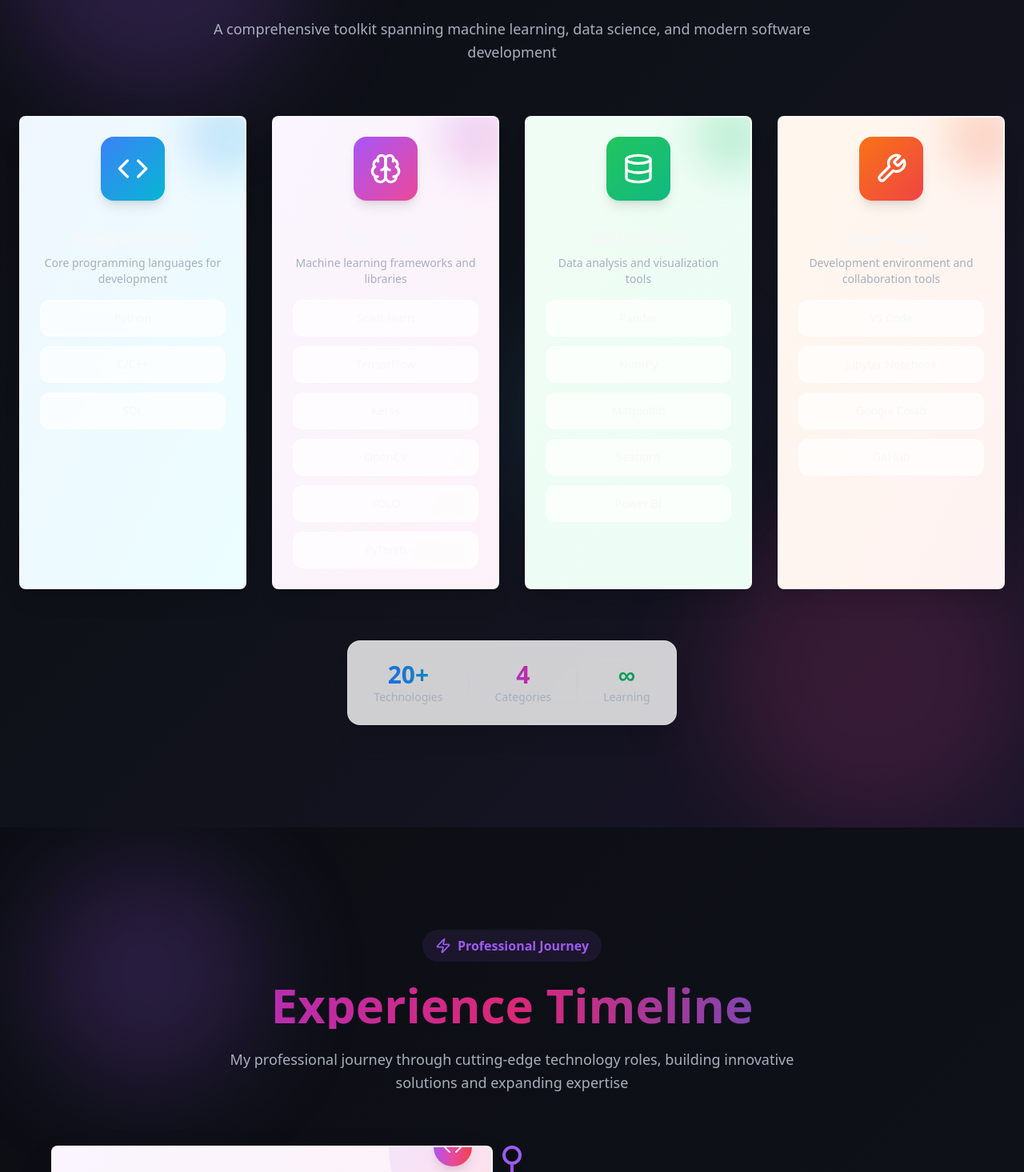
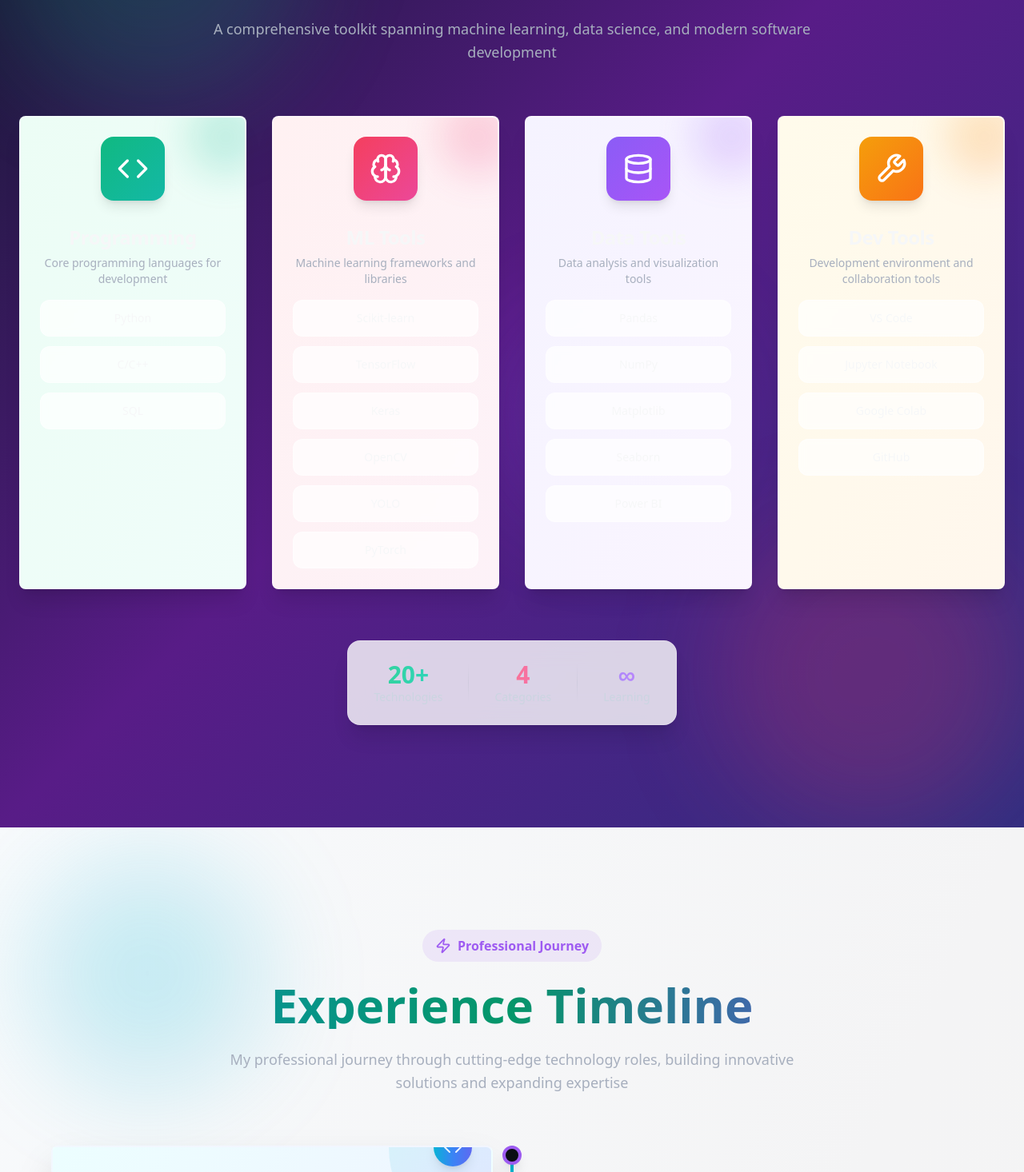
Before and after one commit to hammadfarooq-ai/hammad-farooq-portfolio, a React (Vite) app: page / in a window 1280 px wide. Shown: the part 2910-4376 px from the top of the page at 80% size. Built offline with nearby package versions, Linux system fonts and the light colour scheme.

Commit message:
Refactor sections color and design
Updated the color and design of the 'Experience', 'Certificates', 'Let's Connect', and 'Skills' sections.

```diff
--- a/src/components/Certifications.tsx
+++ b/src/components/Certifications.tsx
@@ -8,8 +8,8 @@ const certifications = [
     issuer: "Microsoft",
     description: "Professional certification in AI and machine learning engineering practices",
     icon: "🚀",
-    color: "from-blue-500 to-cyan-500",
-    bgColor: "from-blue-50 to-cyan-50",
+    color: "from-sky-500 to-blue-500",
+    bgColor: "from-sky-50 to-blue-50",
     certificateUrl: "https://www.coursera.org/account/accomplishments/professional-cert/QFL9NO24AM7X",
     level: "Professional",
     featured: true
@@ -19,8 +19,8 @@ const certifications = [
     issuer: "University of Michigan",
     description: "Comprehensive specialization covering statistical analysis and data science with Python",
     icon: "📊",
-    color: "from-purple-500 to-pink-500",
-    bgColor: "from-purple-50 to-pink-50",
+    color: "from-fuchsia-500 to-pink-500",
+    bgColor: "from-fuchsia-50 to-pink-50",
     certificateUrl: "https://www.coursera.org/account/accomplishments/specialization/AXVDK22Y3XT4",
     level: "Specialization",
     featured: true
@@ -30,8 +30,8 @@ const certifications = [
     issuer: "Google",
     description: "Professional certification covering data analysis techniques, tools, and best practices",
     icon: "📈",
-    color: "from-green-500 to-emerald-500",
-    bgColor: "from-green-50 to-emerald-50",
+    color: "from-lime-500 to-green-500",
+    bgColor: "from-lime-50 to-green-50",
     certificateUrl: "https://youtube.com/shorts/VDr08j2OlEM?si=E8Nl6Hip42GHiXfr",
     level: "Professional",
     featured: true
@@ -87,11 +87,11 @@ const Certifications = () => {
   const otherCerts = certifications.filter(cert => !cert.featured);
 
   return (
-    <section id="certifications" className="py-32 bg-gradient-hero relative overflow-hidden">
+    <section id="certifications" className="py-32 bg-gradient-to-br from-indigo-50 via-purple-50 to-pink-50 dark:from-indigo-900/30 dark:via-purple-900/30 dark:to-pink-900/30 relative overflow-hidden">
       {/* Background decorative elements */}
-      <div className="absolute top-0 right-0 w-96 h-96 bg-primary/20 rounded-full blur-3xl animate-float"></div>
-      <div className="absolute bottom-0 left-0 w-80 h-80 bg-secondary/15 rounded-full blur-3xl animate-float" style={{animationDelay: '1.5s'}}></div>
-      <div className="absolute top-1/3 left-1/3 w-72 h-72 bg-tertiary/10 rounded-full blur-3xl animate-float" style={{animationDelay: '2.5s'}}></div>
+      <div className="absolute top-0 right-0 w-96 h-96 bg-sky-500/20 rounded-full blur-3xl animate-float"></div>
+      <div className="absolute bottom-0 left-0 w-80 h-80 bg-fuchsia-500/20 rounded-full blur-3xl animate-float" style={{animationDelay: '1.5s'}}></div>
+      <div className="absolute top-1/3 left-1/3 w-72 h-72 bg-lime-500/20 rounded-full blur-3xl animate-float" style={{animationDelay: '2.5s'}}></div>
 
       <div className="container mx-auto px-6 relative z-10">
         <div className="text-center mb-16">
@@ -99,7 +99,7 @@ const Certifications = () => {
             <Shield className="h-5 w-5 text-primary" />
             <span className="text-primary font-semibold">Verified Credentials</span>
           </div>
-          <h2 className="text-4xl md:text-6xl font-bold mb-6 bg-gradient-to-r from-amber-600 via-orange-600 to-red-600 bg-clip-text text-transparent">
+          <h2 className="text-4xl md:text-6xl font-bold mb-6 bg-gradient-to-r from-sky-600 via-fuchsia-600 to-lime-600 bg-clip-text text-transparent">
             Certifications & Achievements
           </h2>
           <p className="text-lg text-muted-foreground max-w-3xl mx-auto leading-relaxed">
--- a/src/components/Contact.tsx
+++ b/src/components/Contact.tsx
@@ -8,8 +8,8 @@ const contactMethods = [
     label: "Email",
     value: "hammadfarooq470@gmail.com",
     href: "mailto:hammadfarooq470@gmail.com",
-    color: "from-blue-500 to-cyan-500",
-    bgColor: "from-blue-50 to-cyan-50",
+    color: "from-teal-500 to-cyan-500",
+    bgColor: "from-teal-50 to-cyan-50",
     description: "Let's discuss your next project"
   },
   {
@@ -17,8 +17,8 @@ const contactMethods = [
     label: "Phone",
     value: "+92 3450710970",
     href: "tel:+923450710970",
-    color: "from-green-500 to-emerald-500",
-    bgColor: "from-green-50 to-emerald-50",
+    color: "from-lime-500 to-green-500",
+    bgColor: "from-lime-50 to-green-50",
     description: "Available for direct conversations"
   },
   {
@@ -26,8 +26,8 @@ const contactMethods = [
     label: "Location",
     value: "Lahore, Pakistan",
     href: "#",
-    color: "from-purple-500 to-pink-500",
-    bgColor: "from-purple-50 to-pink-50",
+    color: "from-rose-500 to-pink-500",
+    bgColor: "from-rose-50 to-pink-50",
     description: "Open to remote opportunities"
   }
 ];
@@ -64,12 +64,12 @@ const socialLinks = [
 
 const Contact = () => {
   return (
-    <section id="contact" className="py-32 bg-gradient-hero relative overflow-hidden">
+    <section id="contact" className="py-32 bg-gradient-to-br from-gray-900 via-slate-800 to-zinc-900 text-white relative overflow-hidden">
       {/* Background decorative elements */}
-      <div className="absolute top-0 left-0 w-96 h-96 bg-primary/20 rounded-full blur-3xl animate-float"></div>
-      <div className="absolute bottom-0 right-0 w-80 h-80 bg-secondary/15 rounded-full blur-3xl animate-float" style={{animationDelay: '2s'}}></div>
-      <div className="absolute top-1/2 left-1/3 w-64 h-64 bg-tertiary/10 rounded-full blur-3xl animate-float" style={{animationDelay: '1s'}}></div>
-      <div className="absolute bottom-1/4 right-1/3 w-72 h-72 bg-accent/15 rounded-full blur-3xl animate-float" style={{animationDelay: '3s'}}></div>
+      <div className="absolute top-0 left-0 w-96 h-96 bg-teal-500/20 rounded-full blur-3xl animate-float"></div>
+      <div className="absolute bottom-0 right-0 w-80 h-80 bg-lime-500/20 rounded-full blur-3xl animate-float" style={{animationDelay: '2s'}}></div>
+      <div className="absolute top-1/2 left-1/3 w-64 h-64 bg-rose-500/20 rounded-full blur-3xl animate-float" style={{animationDelay: '1s'}}></div>
+      <div className="absolute bottom-1/4 right-1/3 w-72 h-72 bg-purple-500/20 rounded-full blur-3xl animate-float" style={{animationDelay: '3s'}}></div>
 
       <div className="container mx-auto px-6 relative z-10">
         <div className="text-center mb-16">
@@ -77,10 +77,10 @@ const Contact = () => {
             <Heart className="h-5 w-5 text-primary animate-pulse" />
             <span className="text-primary font-semibold">Let's Connect</span>
           </div>
-          <h2 className="text-4xl md:text-6xl font-bold mb-6 bg-gradient-to-r from-blue-600 via-purple-600 to-pink-600 bg-clip-text text-transparent">
+          <h2 className="text-4xl md:text-6xl font-bold mb-6 bg-gradient-to-r from-teal-400 via-lime-400 to-rose-400 bg-clip-text text-transparent">
             Let's Build Something Amazing
           </h2>
-          <p className="text-lg text-muted-foreground max-w-3xl mx-auto leading-relaxed">
+          <p className="text-lg text-gray-300 max-w-3xl mx-auto leading-relaxed">
             Ready to collaborate on cutting-edge AI/ML projects? Let's turn your vision into reality with innovative solutions
           </p>
         </div>
@@ -174,7 +174,7 @@ const Contact = () => {
 
           {/* Call to Action - Hero Style */}
           <div className="text-center">
-            <Card className="bg-gradient-to-br from-indigo-500 via-purple-500 to-pink-500 border-0 shadow-2xl hover:shadow-3xl transition-all duration-500 overflow-hidden relative group">
+            <Card className="bg-gradient-to-br from-teal-600 via-lime-600 to-rose-600 border-0 shadow-2xl hover:shadow-3xl transition-all duration-500 overflow-hidden relative group">
               {/* Animated background */}
               <div className="absolute inset-0 bg-gradient-to-r from-blue-600/20 via-purple-600/20 to-pink-600/20 animate-pulse"></div>
               <div className="absolute top-0 left-0 w-full h-1 bg-gradient-to-r from-yellow-400 via-pink-400 to-cyan-400"></div>
--- a/src/components/Experience.tsx
+++ b/src/components/Experience.tsx
@@ -16,8 +16,8 @@ const experiences = [
     ],
     skills: ["Python", "Algorithm Design", "Data Structures", "Problem Solving", "Software Development"],
     icon: Code,
-    gradient: "from-purple-500 via-pink-500 to-red-500",
-    bgGradient: "from-purple-50 via-pink-50 to-red-50"
+    gradient: "from-cyan-500 via-blue-500 to-indigo-500",
+    bgGradient: "from-cyan-50 via-blue-50 to-indigo-50"
   },
   {
     title: "Fellow",
@@ -33,8 +33,8 @@ const experiences = [
     ],
     skills: ["C++", "Data Structures", "Algorithms", "Competitive Programming", "Problem Solving", "LinkedIn Networking"],
     icon: Trophy,
-    gradient: "from-blue-500 via-cyan-500 to-teal-500",
-    bgGradient: "from-blue-50 via-cyan-50 to-teal-50"
+    gradient: "from-emerald-500 via-teal-500 to-green-500",
+    bgGradient: "from-emerald-50 via-teal-50 to-green-50"
   },
   {
     title: "Machine Learning Intern",
@@ -50,18 +50,18 @@ const experiences = [
     ],
     skills: ["Machine Learning", "Time Series", "Computer Vision", "Data Analysis", "Python"],
     icon: Sparkles,
-    gradient: "from-green-500 via-emerald-500 to-cyan-500",
-    bgGradient: "from-green-50 via-emerald-50 to-cyan-50"
+    gradient: "from-violet-500 via-purple-500 to-fuchsia-500",
+    bgGradient: "from-violet-50 via-purple-50 to-fuchsia-50"
   }
 ];
 
 const Experience = () => {
   return (
-    <section id="experience" className="py-32 bg-gradient-hero relative overflow-hidden">
+    <section id="experience" className="py-32 bg-gradient-to-br from-slate-50 via-zinc-100 to-stone-100 dark:from-zinc-900 dark:via-slate-900 dark:to-gray-900 relative overflow-hidden">
       {/* Background decorative elements */}
-      <div className="absolute top-10 left-10 w-72 h-72 bg-primary/20 rounded-full blur-3xl animate-float"></div>
-      <div className="absolute bottom-10 right-10 w-80 h-80 bg-secondary/15 rounded-full blur-3xl animate-float" style={{animationDelay: '1s'}}></div>
-      <div className="absolute top-1/2 right-1/4 w-64 h-64 bg-tertiary/10 rounded-full blur-3xl animate-float" style={{animationDelay: '3s'}}></div>
+      <div className="absolute top-10 left-10 w-72 h-72 bg-cyan-500/20 rounded-full blur-3xl animate-float"></div>
+      <div className="absolute bottom-10 right-10 w-80 h-80 bg-emerald-500/20 rounded-full blur-3xl animate-float" style={{animationDelay: '1s'}}></div>
+      <div className="absolute top-1/2 right-1/4 w-64 h-64 bg-violet-500/20 rounded-full blur-3xl animate-float" style={{animationDelay: '3s'}}></div>
 
       <div className="container mx-auto px-6 relative z-10">
         <div className="text-center mb-16">
@@ -69,7 +69,7 @@ const Experience = () => {
             <Zap className="h-5 w-5 text-primary" />
             <span className="text-primary font-semibold">Professional Journey</span>
           </div>
-          <h2 className="text-4xl md:text-6xl font-bold mb-6 bg-gradient-to-r from-purple-600 via-pink-600 to-blue-600 bg-clip-text text-transparent">
+          <h2 className="text-4xl md:text-6xl font-bold mb-6 bg-gradient-to-r from-cyan-600 via-emerald-600 to-violet-600 bg-clip-text text-transparent">
             Experience Timeline
           </h2>
           <p className="text-lg text-muted-foreground max-w-3xl mx-auto leading-relaxed">
@@ -80,7 +80,7 @@ const Experience = () => {
         {/* Timeline Layout */}
         <div className="relative max-w-6xl mx-auto">
           {/* Timeline line */}
-          <div className="absolute left-1/2 transform -translate-x-1/2 w-1 h-full bg-gradient-to-b from-purple-500 via-pink-500 to-blue-500 rounded-full hidden lg:block"></div>
+          <div className="absolute left-1/2 transform -translate-x-1/2 w-1 h-full bg-gradient-to-b from-cyan-500 via-emerald-500 to-violet-500 rounded-full hidden lg:block"></div>
 
           {experiences.map((exp, index) => {
             const IconComponent = exp.icon;
--- a/src/components/Skills.tsx
+++ b/src/components/Skills.tsx
@@ -6,43 +6,43 @@ const skillCategories = [
     title: "Programming",
     icon: Code,
     skills: ["Python", "C/C++", "SQL"],
-    color: "from-blue-500 to-cyan-500",
-    bgColor: "from-blue-50 to-cyan-50",
+    color: "from-emerald-500 to-teal-500",
+    bgColor: "from-emerald-50 to-teal-50",
     description: "Core programming languages for development"
   },
   {
     title: "ML Tools",
     icon: Brain,
     skills: ["Scikit-learn", "TensorFlow", "Keras", "OpenCV", "YOLO", "PyTorch"],
-    color: "from-purple-500 to-pink-500",
-    bgColor: "from-purple-50 to-pink-50",
+    color: "from-rose-500 to-pink-500",
+    bgColor: "from-rose-50 to-pink-50",
     description: "Machine learning frameworks and libraries"
   },
   {
     title: "Data Tools",
     icon: Database,
     skills: ["Pandas", "NumPy", "Matplotlib", "Seaborn", "Power BI"],
-    color: "from-green-500 to-emerald-500",
-    bgColor: "from-green-50 to-emerald-50",
+    color: "from-violet-500 to-purple-500",
+    bgColor: "from-violet-50 to-purple-50",
     description: "Data analysis and visualization tools"
   },
   {
     title: "Dev Tools",
     icon: Wrench,
     skills: ["VS Code", "Jupyter Notebook", "Google Colab", "GitHub"],
-    color: "from-orange-500 to-red-500",
-    bgColor: "from-orange-50 to-red-50",
+    color: "from-amber-500 to-orange-500",
+    bgColor: "from-amber-50 to-orange-50",
     description: "Development environment and collaboration tools"
   }
 ];
 
 const Skills = () => {
   return (
-    <section id="skills" className="py-32 bg-gradient-hero relative overflow-hidden">
+    <section id="skills" className="py-32 bg-gradient-to-br from-slate-900 via-purple-900 to-indigo-900 relative overflow-hidden">
       {/* Background decorative elements */}
-      <div className="absolute top-0 left-0 w-96 h-96 bg-primary/20 rounded-full blur-3xl animate-float"></div>
-      <div className="absolute bottom-0 right-0 w-96 h-96 bg-secondary/15 rounded-full blur-3xl animate-float" style={{animationDelay: '2s'}}></div>
-      <div className="absolute top-1/2 left-1/2 transform -translate-x-1/2 -translate-y-1/2 w-64 h-64 bg-tertiary/10 rounded-full blur-3xl animate-float" style={{animationDelay: '1s'}}></div>
+      <div className="absolute top-0 left-0 w-96 h-96 bg-emerald-500/20 rounded-full blur-3xl animate-float"></div>
+      <div className="absolute bottom-0 right-0 w-96 h-96 bg-rose-500/20 rounded-full blur-3xl animate-float" style={{animationDelay: '2s'}}></div>
+      <div className="absolute top-1/2 left-1/2 transform -translate-x-1/2 -translate-y-1/2 w-64 h-64 bg-violet-500/20 rounded-full blur-3xl animate-float" style={{animationDelay: '1s'}}></div>
 
       <div className="container mx-auto px-6 relative z-10">
         <div className="text-center mb-16">
@@ -50,7 +50,7 @@ const Skills = () => {
             <Star className="h-5 w-5 text-primary animate-spin" style={{animationDuration: '3s'}} />
             <span className="text-primary font-semibold">Technical Arsenal</span>
           </div>
-          <h2 className="text-4xl md:text-6xl font-bold mb-6 bg-gradient-to-r from-indigo-600 via-purple-600 to-pink-600 bg-clip-text text-transparent">
+          <h2 className="text-4xl md:text-6xl font-bold mb-6 bg-gradient-to-r from-emerald-400 via-rose-400 to-violet-400 bg-clip-text text-transparent">
             Skills & Expertise
           </h2>
           <p className="text-lg text-muted-foreground max-w-3xl mx-auto leading-relaxed">
@@ -116,18 +116,18 @@ const Skills = () => {
         <div className="mt-16 text-center">
           <div className="inline-flex items-center gap-8 bg-white/80 dark:bg-slate-800/80 backdrop-blur-lg rounded-2xl px-8 py-6 shadow-xl border border-white/20">
             <div className="text-center">
-              <div className="text-3xl font-bold bg-gradient-to-r from-blue-600 to-cyan-600 bg-clip-text text-transparent">20+</div>
-              <div className="text-sm text-muted-foreground">Technologies</div>
+              <div className="text-3xl font-bold bg-gradient-to-r from-emerald-400 to-teal-400 bg-clip-text text-transparent">20+</div>
+              <div className="text-sm text-slate-300">Technologies</div>
             </div>
             <div className="w-px h-12 bg-gradient-to-b from-transparent via-muted-foreground/20 to-transparent"></div>
             <div className="text-center">
-              <div className="text-3xl font-bold bg-gradient-to-r from-purple-600 to-pink-600 bg-clip-text text-transparent">4</div>
-              <div className="text-sm text-muted-foreground">Categories</div>
+              <div className="text-3xl font-bold bg-gradient-to-r from-rose-400 to-pink-400 bg-clip-text text-transparent">4</div>
+              <div className="text-sm text-slate-300">Categories</div>
             </div>
             <div className="w-px h-12 bg-gradient-to-b from-transparent via-muted-foreground/20 to-transparent"></div>
             <div className="text-center">
-              <div className="text-3xl font-bold bg-gradient-to-r from-green-600 to-emerald-600 bg-clip-text text-transparent">∞</div>
-              <div className="text-sm text-muted-foreground">Learning</div>
+              <div className="text-3xl font-bold bg-gradient-to-r from-violet-400 to-purple-400 bg-clip-text text-transparent">∞</div>
+              <div className="text-sm text-slate-300">Learning</div>
             </div>
           </div>
         </div>
```
